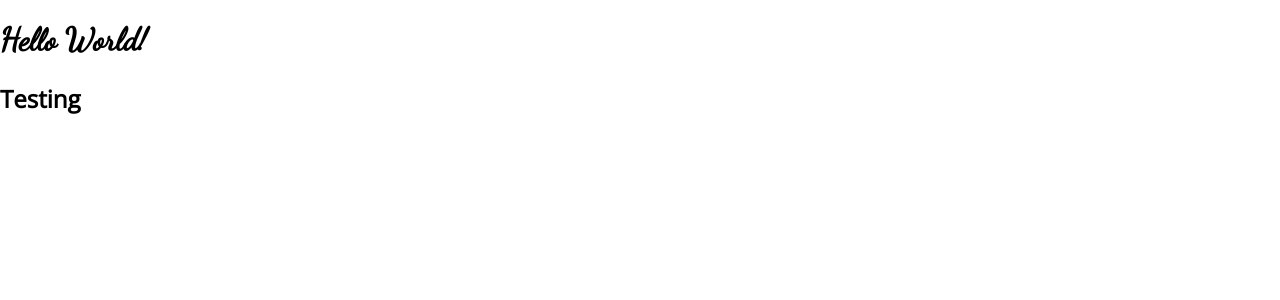
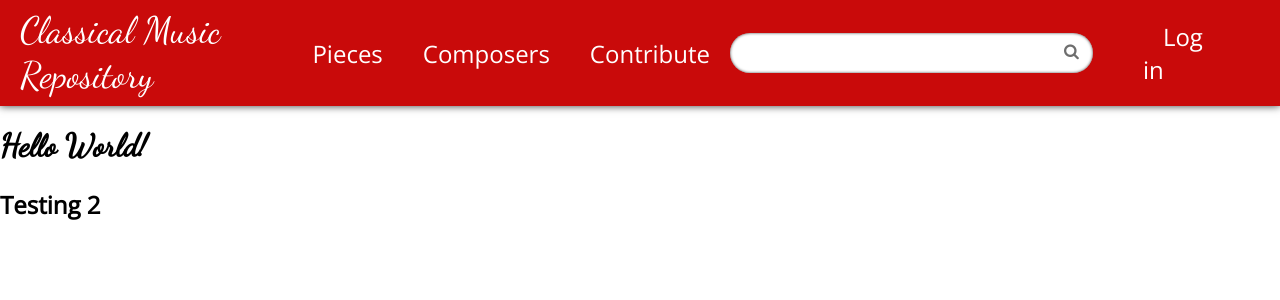
Before and after one commit to WindowsCrashed/CMR-React-Client, a React (Create React App) app: page / in a window 1280 px wide. Shown: the top 300 px of the page. Built offline with nearby package versions, Linux system fonts and the light colour scheme.

Commit message:
Created NavBar and SearchBar

```diff
--- a/public/index.html
+++ b/public/index.html
@@ -8,6 +8,7 @@
       name="description"
       content="Web site created using create-react-app"
     />
+    <link rel="stylesheet" href="https://cdnjs.cloudflare.com/ajax/libs/font-awesome/4.7.0/css/font-awesome.min.css">
     <title>React App</title>
   </head>
   <body>
--- a/src/App.js
+++ b/src/App.js
@@ -1,11 +1,23 @@
 import React from 'react'
+import { BrowserRouter, Routes, Route } from 'react-router-dom'
 import './global.css'
+import NavBar from './pages/global/components/navbar'
 
 function App() {
   return (
     <React.Fragment>
+      <BrowserRouter>
+        <NavBar/>
+        <Routes>
+            {/* <Route path='/' element={<Home />}/>
+            <Route path='/search' element={<Search />}/>
+            <Route path='/add' element={<Add />}/>
+            <Route path='/about' element={<About />}/> */}
+        </Routes>
+      </BrowserRouter>
+
       <h1 className='brand'>Hello World!</h1>
-      <h2>Testing</h2>
+      <h2>Testing 2</h2>
     </React.Fragment>
   )
 }
--- /dev/null
+++ b/src/pages/global/components/navbar/index.jsx
@@ -0,0 +1,44 @@
+import React, { Component } from 'react'
+import { Link } from 'react-router-dom'
+import './style.css'
+import SearchBar from '../searchbar'
+
+class NavBar extends Component {
+    state = {  }
+    render() {
+        return (
+            <React.Fragment>
+                <nav>
+                    <div class="navbar">
+                        <div class="nav-left">
+                            <div class="brand">
+                                <Link class="button" nav-btn to="/">Classical Music Repository</Link>
+                            </div>
+                            <div class="navigation">
+                                <ul>
+                                    <li>
+                                        <Link class="button nav-btn" nav-btn to="/pieces">Pieces</Link>
+                                    </li>
+                                    <li>
+                                        <Link class="button nav-btn" nav-btn to="/composers">Composers</Link>
+                                    </li>
+                                    <li>
+                                        <Link class="button nav-btn" nav-btn to="/contribute">Contribute</Link>
+                                    </li>
+                                </ul>
+                            </div>
+                        </div>
+                        <div class="nav-right">
+                            <SearchBar/>
+                            <div class="login">
+                                <Link class="button nav-btn" nav-btn to="/login">Log in</Link>
+                            </div>
+                        </div>
+                    </div>
+                </nav>
+            </React.Fragment>
+        )
+    }
+}
+
+export default NavBar
--- /dev/null
+++ b/src/pages/global/components/navbar/style.css
@@ -0,0 +1,43 @@
+.navbar {
+    background-color: #c90a0a;
+    display: flex;
+    align-items: center;
+    justify-content: space-between;
+    padding: 8px 20px;
+    box-shadow: 0px 0px 8px rgb(59, 59, 59);
+}
+
+.nav-left {
+    display: flex;
+    align-items: center;
+}
+
+.nav-right {
+    display: flex;
+    align-items: center;
+}
+
+.navbar .brand {
+    font-size: 2.3em;
+}
+
+.navigation ul {
+    display: flex;
+    list-style: none;
+}
+
+.navbar .nav-btn {
+    font-size: 1.5em;
+    padding: 7px 20px;
+    border-radius: 30px;
+    transition: background-color 0.1s ease-in-out;
+}
+
+.navbar .nav-btn:hover {
+    background-color: #e04949;
+}
+
+.navbar .login {
+    margin-right: 20px;
+    margin-left: 50px;
+}
--- /dev/null
+++ b/src/pages/global/components/searchbar/index.jsx
@@ -0,0 +1,18 @@
+import React, { Component } from 'react'
+import './style.css'
+
+class SearchBar extends Component {
+    state = {  }
+    render() {
+        return (
+            <React.Fragment>
+                <form action="" class="search">
+                    <input name="s" id=""/>
+                    <button><i class="fa fa-search"></i></button>
+                </form>
+            </React.Fragment>
+        )
+    }
+}
+
+export default SearchBar
--- /dev/null
+++ b/src/pages/global/components/searchbar/style.css
@@ -0,0 +1,31 @@
+.search {
+    width: 400px;
+    height: 40px;
+    box-sizing: border-box;
+    display: flex;
+    position: relative;
+}
+
+.search input {
+    width: 100%;
+    height: 100%;
+    font-size: 1.3em;
+    border: none;
+    border-radius: 30px;
+    padding: 0px 34px 0px 10px;
+    box-shadow: inset 0px 0px 3px rgb(73, 73, 73);
+    outline: none;
+}
+
+.search button {
+    border-radius: 0px 30px 30px 0px;
+    border: none;
+    font-size: 1em;
+    padding-right: 10px;
+    position: absolute;
+    cursor: pointer;
+    background: none;
+    top: 9px;
+    right: 4px;
+    color: rgb(110, 110, 110);
+}
```
